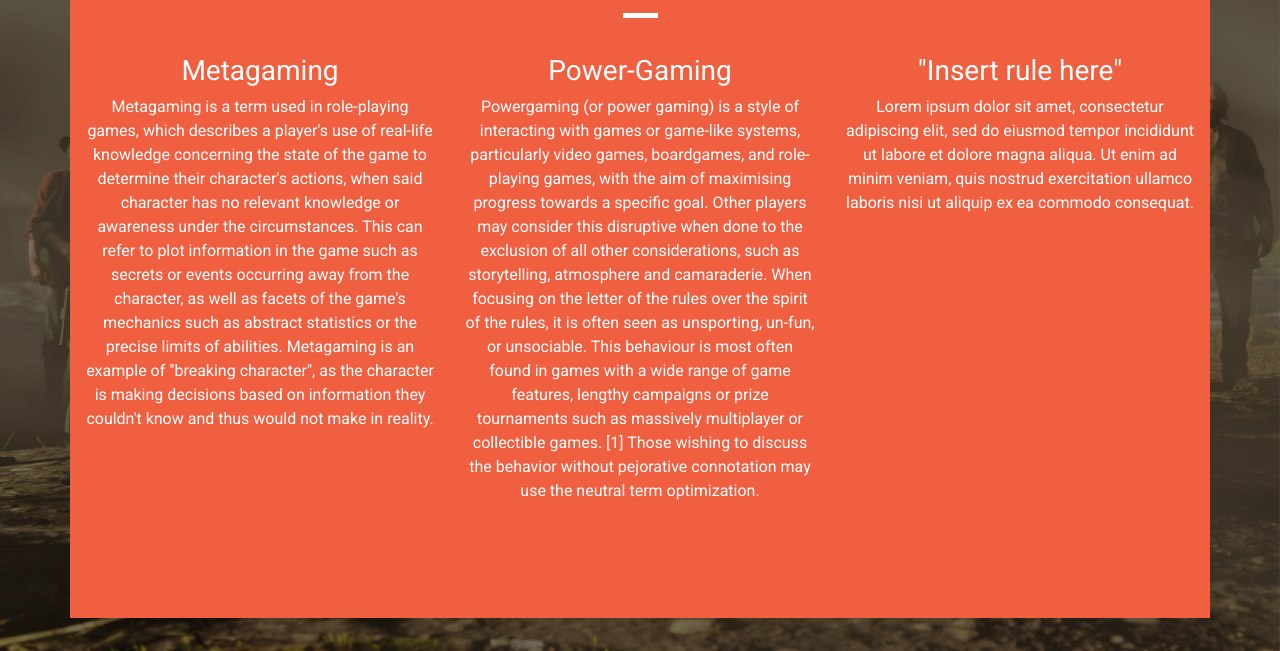
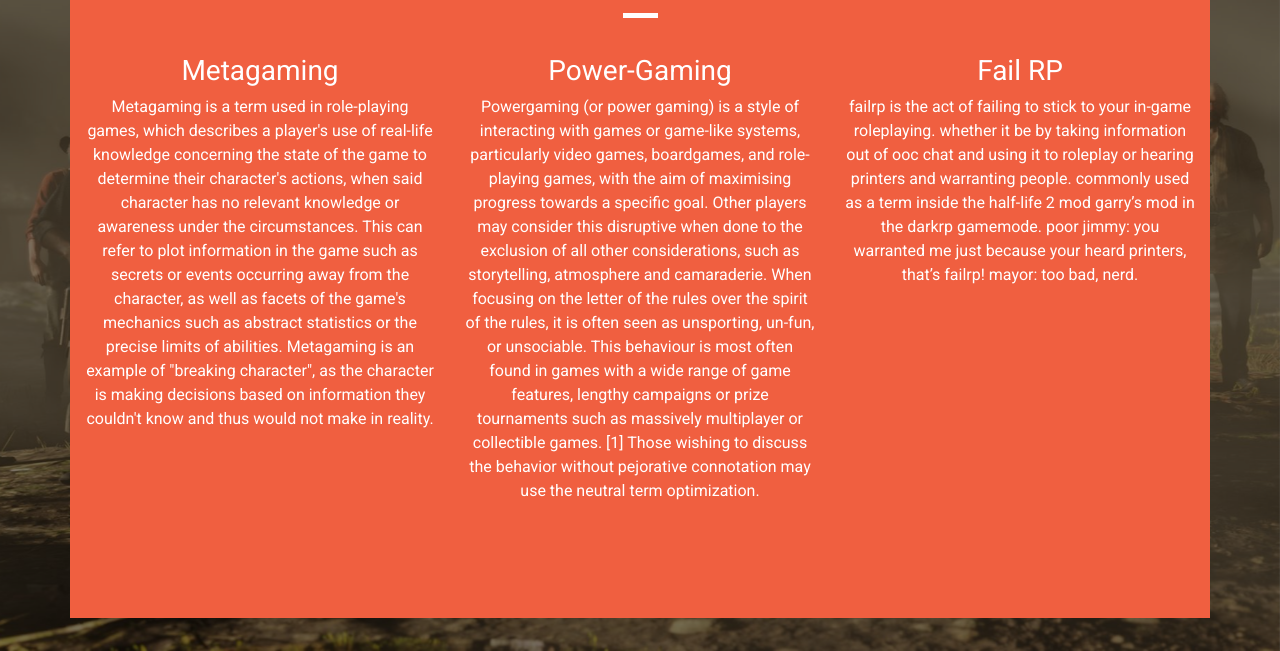
Before and after one commit to Azza434/sin-county-rp, a plain HTML site: page rules.html in a window 1280 px wide. Shown: the part 149-800 px from the top of the page. Drawn offline with nearby package versions, Linux system fonts and the light colour scheme.

Commit message:
Added FailRP ruleset

```diff
--- a/rules.html
+++ b/rules.html
@@ -102,10 +102,12 @@
 					</div>
 					<div class="col-12 d-md-none d-lg-block col-lg-4">
 						<div class="feature">
-							<h3><i class="d-none d-sm-block"></i>"Insert rule here"</h3>
-							<p>Lorem ipsum dolor sit amet, consectetur adipiscing elit, sed do eiusmod tempor incididunt
-								ut labore et dolore magna aliqua. Ut enim ad minim veniam, quis nostrud exercitation
-								ullamco laboris nisi ut aliquip ex ea commodo consequat.</p>
+							<h3><i class="d-none d-sm-block"></i>Fail RP</h3>
+							<p>failrp is the act of failing to stick to your in-game roleplaying.
+                            whether it be by taking information out of ooc chat and using it to roleplay or
+                            hearing printers and warranting people. commonly used as a term inside the half-life 2 mod garry’s mod in the darkrp gamemode.
+                            poor jimmy: you warranted me just because your heard printers, that’s failrp!
+                            mayor: too bad, nerd.</p>
 						</div>
 					</div>
 				</div>
```
